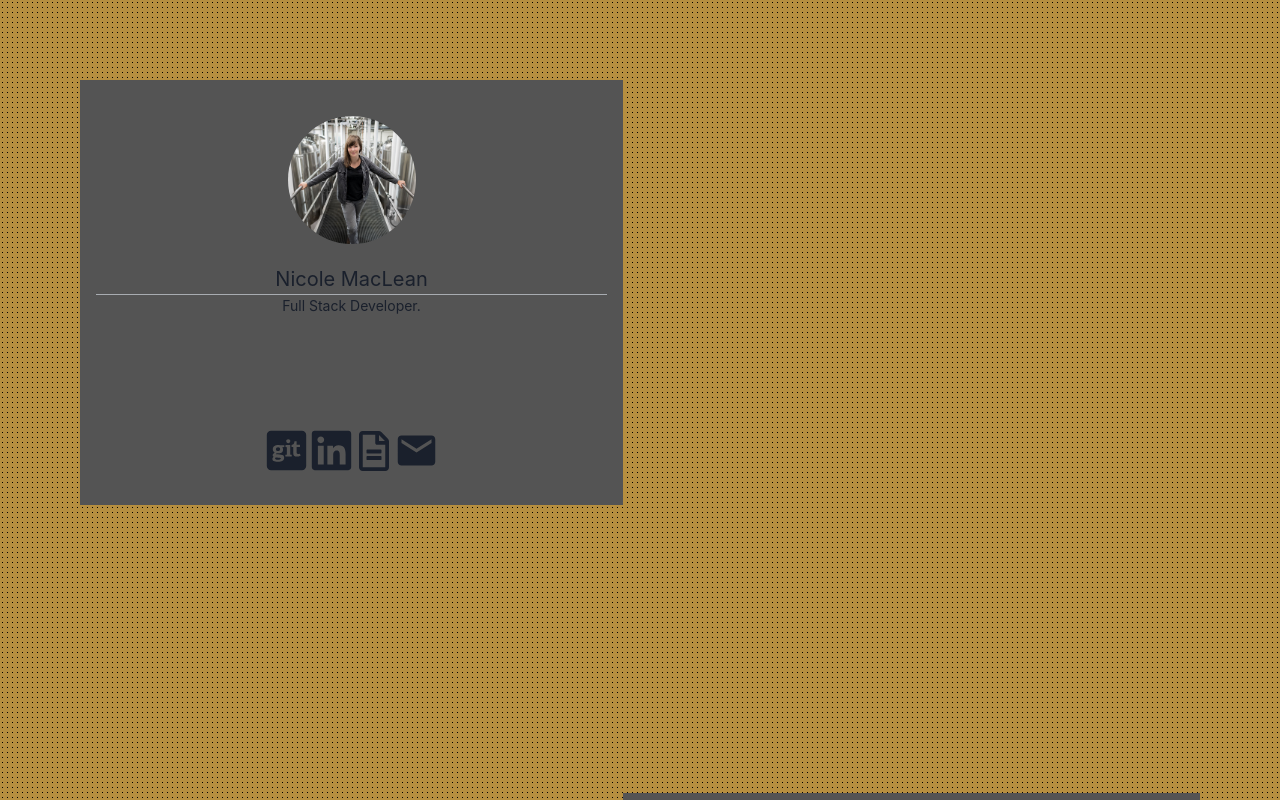
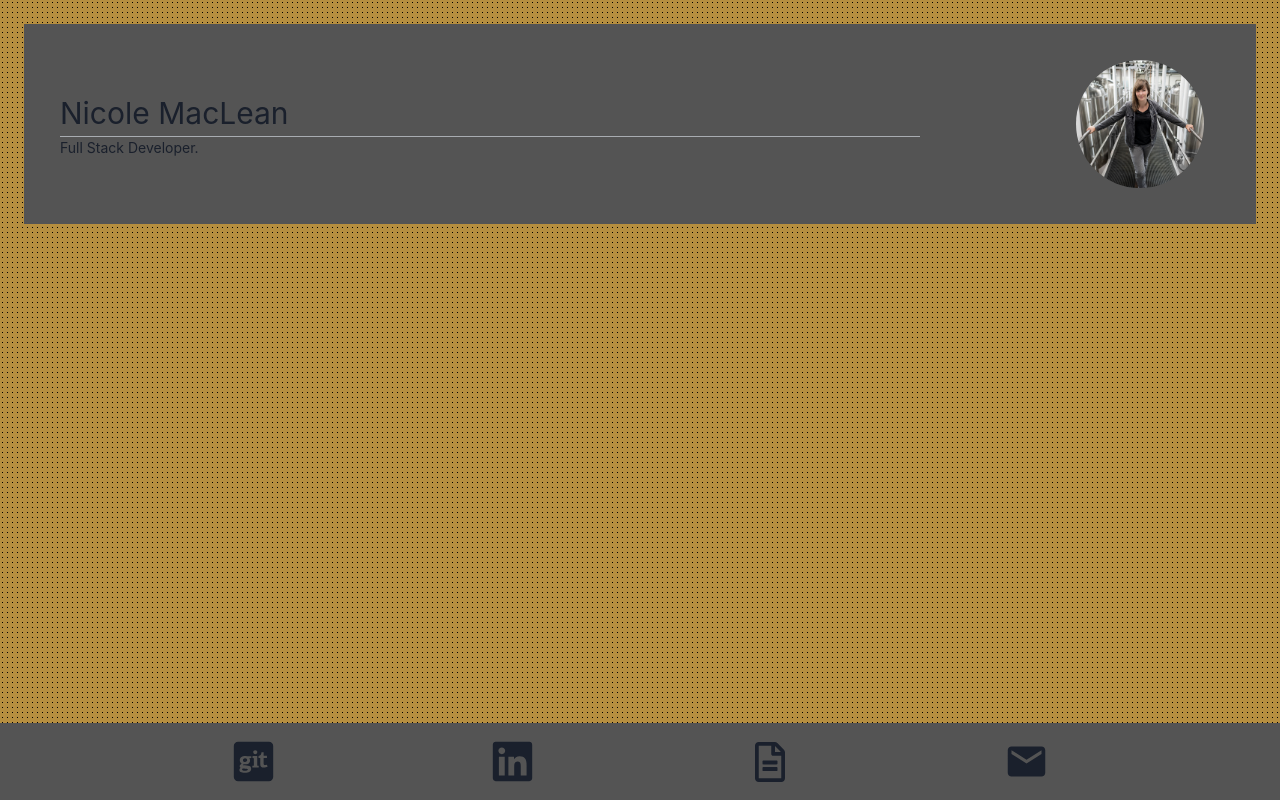
Before and after one commit to niccmac/profile, a React (Create React App) app in the folder my-profile/: page / in a window 1280 px wide. Built offline with nearby package versions, Linux system fonts and the light colour scheme.

Commit message:
Footer/header complete

```diff
--- a/my-profile/package.json
+++ b/my-profile/package.json
@@ -3,6 +3,7 @@
   "version": "0.1.0",
   "private": true,
   "dependencies": {
+    "@chakra-ui/layout": "^2.1.0",
     "@chakra-ui/react": "^2.2.3",
     "@emotion/react": "^11.9.3",
     "@emotion/styled": "^11.9.3",
--- a/my-profile/src/App.css
+++ b/my-profile/src/App.css
@@ -63,3 +63,37 @@
   background-color: #b68f40;
   /* background-color: #d7ccc8; */
 }
+
+.contact {
+  position: absolute;
+  left: 0%;
+  bottom: 0%;
+  right: 0%;
+}
+
+.profile {
+  /* position: fixed; */
+  /* display: flex; */
+  /* justify-content: center; */
+  /* width: 1000px; */
+  /* margin: 50px 50px 50px 50px; */
+  display: flex;
+  padding: 1.5em;
+  height: 20%;
+  justify-content: space-between;
+  width: 100%; /**/
+  /* background-color: #4056A1; */
+  z-index: 20;
+  position: fixed; /**/
+  top: 0; /**/
+  /* color: #FFFFFF; */
+}
+.projects {
+  /* position: absolute;  */
+  height: 100%;
+}
+.avatar {
+  vertical-align: middle;
+
+  /* object-fit: scale-down; */
+}
--- a/my-profile/src/App.js
+++ b/my-profile/src/App.js
@@ -5,40 +5,32 @@ import Contact from "./components/contact";
 import Email from "./components/email";
 import Skills from "./components/skills";
 
-import { Center, Text, Box, Divider, Grid, GridItem } from "@chakra-ui/react";
+import {
+  Center,
+  Text,
+  Box,
+  Divider,
+  Grid,
+  GridItem,
+  Heading,
+  Stack,
+  Link,
+  Image,
+  Flex,
+  VStack,
+  HStack,
+  Icon,
+} from "@chakra-ui/react";
+import { FaFacebookF } from "react-icons/fa";
 import Profile from "./profile";
 
 function App() {
   return (
     <div className="App">
-      <Grid
-        margin={20}
-        templateRows="repeat(2, 1fr)"
-        templateColumns="repeat(2, 1fr)"
-        columns={2}
-        spacingX="40px"
-        spacingY="20px"
-        paddingBottom={10}
-      >
-        <Box aria-colspan={1}>
-          <Profile></Profile>
-        </Box>
-        <Box aria-colspan={1}></Box>
-        <Box aria-colspan={1}></Box>
+      <Profile />
+      <Box>{/* <Projects /> */}</Box>
 
-        <Box aria-colspan={1}>
-          <Projects></Projects>
-        </Box>
-        <Divider paddingTop={10} paddingBottom={10} />
-        <Divider paddingTop={10} paddingBottom={10} />
-
-        <Box h="600px" marginTop={10} aria-colspan={2}>
-          <Skills h="200px"></Skills>
-        </Box>
-        <Box h="200px" aria-colspan={2}>
-          <Email h="200px"></Email>
-        </Box>
-      </Grid>
+      <Contact />
     </div>
   );
 }
--- a/my-profile/src/components/avatar.jsx
+++ b/my-profile/src/components/avatar.jsx
@@ -1,13 +1,14 @@
-import { Avatar } from "@chakra-ui/react";
+import { Avatar, Box } from "@chakra-ui/react";
 export default function ProfileAvatar() {
   return (
-    <>
+    <Box>
       <Avatar
+        size="2xl"
         className="avatar"
-        size="2xl"
         name="Nicole MacLean"
         src="20170918 - Victoria Caledonian-brewing with Nicole-0008.jpg"
-      />{" "}
-    </>
+        alt="Nicole"
+      />
+    </Box>
   );
 }
--- a/my-profile/src/components/contact.jsx
+++ b/my-profile/src/components/contact.jsx
@@ -16,7 +16,7 @@ export default function Contact() {
     onOpen();
   }
   return (
-    <>
+    <div className="contact">
       <Box
         display="flex"
         justifyContent="space-evenly"
@@ -46,6 +46,6 @@ export default function Contact() {
       >
         <AlertDialogExample></AlertDialogExample>
       </AlertDialog>
-    </>
+    </div>
   );
 }
--- a/my-profile/src/components/projects.jsx
+++ b/my-profile/src/components/projects.jsx
@@ -85,6 +85,7 @@ export default function Projects() {
     ml: `-${currentSlide * 100}%`,
   };
   return (
+    <div className="projects">
       <Flex bg="transparent" h="100%" w="100%">
         <Flex
           overflow="hidden"
@@ -204,5 +205,6 @@ export default function Projects() {
           </HStack>
         </Flex>
       </Flex>
+    </div>
   );
 }
--- a/my-profile/src/profile.jsx
+++ b/my-profile/src/profile.jsx
@@ -1,31 +1,35 @@
 import ProfileAvatar from "./components/avatar";
-import Contact from "./components/contact";
-import { Center, Text, Divider } from "@chakra-ui/react";
+
+import { Text, Divider, Flex, Container } from "@chakra-ui/react";
 export default function Profile() {
   return (
-    <>
-      <Center flexDirection="column" backgroundColor="brand.600" padding={4}>
-        <ProfileAvatar />
+    <div className="profile">
+      <Flex
+        backgroundColor="brand.600"
+        padding={4}
+        w="100%"
+        h="200"
+        justifyContent="space-between"
+        minWidth="max-content"
+        alignItems="center"
+      >
+        <Container
+          flexDirection="column"
+          align="left"
+          margin={1}
+          maxWidth="100%"
+        >
+          <Text fontSize="3xl" w="100%">
+            Nicole MacLean
+          </Text>
+          <Divider />
+          <Text fontSize="sm">Full Stack Developer.</Text>
+        </Container>
 
-        <Text alignItems="flex-start" fontSize="xl">
-          Nicole MacLean{" "}
-        </Text>
-        <Divider />
-        <Text alignItems="flex-start" fontSize="sm">
-          Full Stack Developer.
-        </Text>
-        <br />
-        <br />
-        <br />
-        <br />
-        {/* <Text fontSize="xs" as="em">
-          "There is no royal road to anything, one thing at a time, all things
-          in succession. That which grows fast, withers as rapidly. That which
-          grows slowly, endures."
-        </Text> */}
-        {/* <Text fontSize="xs">- Josiah Gilbert Hollandd</Text> */}
-        <Contact />
-      </Center>
-    </>
+        <Container margin={0} align="right" w="33%">
+          <ProfileAvatar />
+        </Container>
+      </Flex>
+    </div>
   );
 }
```
Also changed, not shown: my-profile/src/components/skills.jsx (renamed from my-profile/src/components/skills.js), 1 other file (tests, documents, lock files or other folders). Lines whose indentation alone changed are shown as unchanged.
